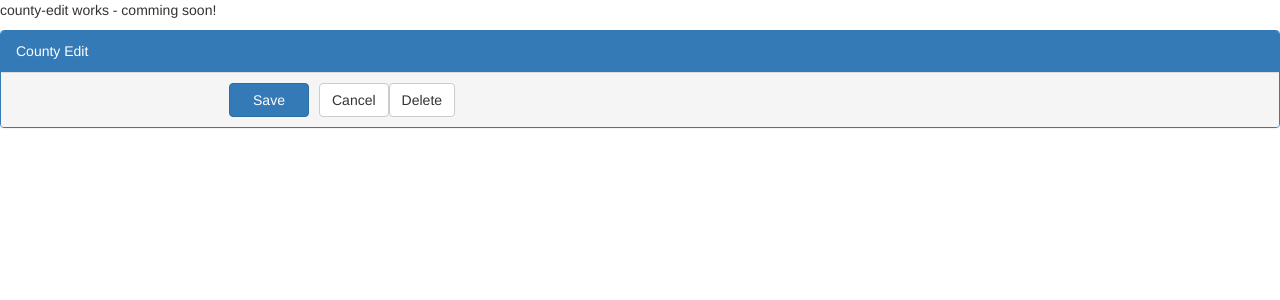
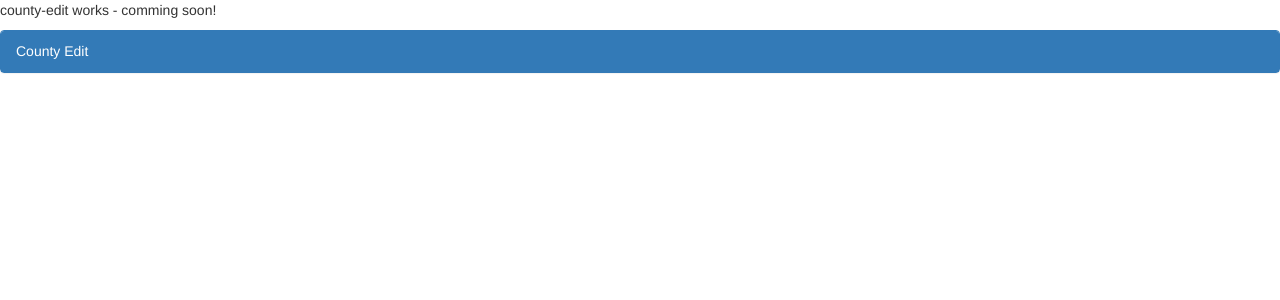
Before and after one commit to DerejeKitaw/county, an Angular app: page /countys/0/edit in a window 1280 px wide. Shown: the top 300 px of the page. Built offline with nearby package versions, Linux system fonts and the light colour scheme.

Commit message:
county edit commented

```diff
--- a/src/app/countys/county-edit/county-edit.component.html
+++ b/src/app/countys/county-edit/county-edit.component.html
@@ -6,7 +6,7 @@
         {{pageTitle}}
     </div>
 
-    <div class="panel-footer">
+    <!-- <div class="panel-footer">
         <div class="row">
             <div class="col-md-6 col-md-offset-2">
                 <span>
@@ -32,7 +32,7 @@
                 </span>
             </div>
         </div>
-    </div>
+    </div> -->
 
     <div class="has-error" *ngIf="errorMessage">{{errorMessage}}</div>
 
```
